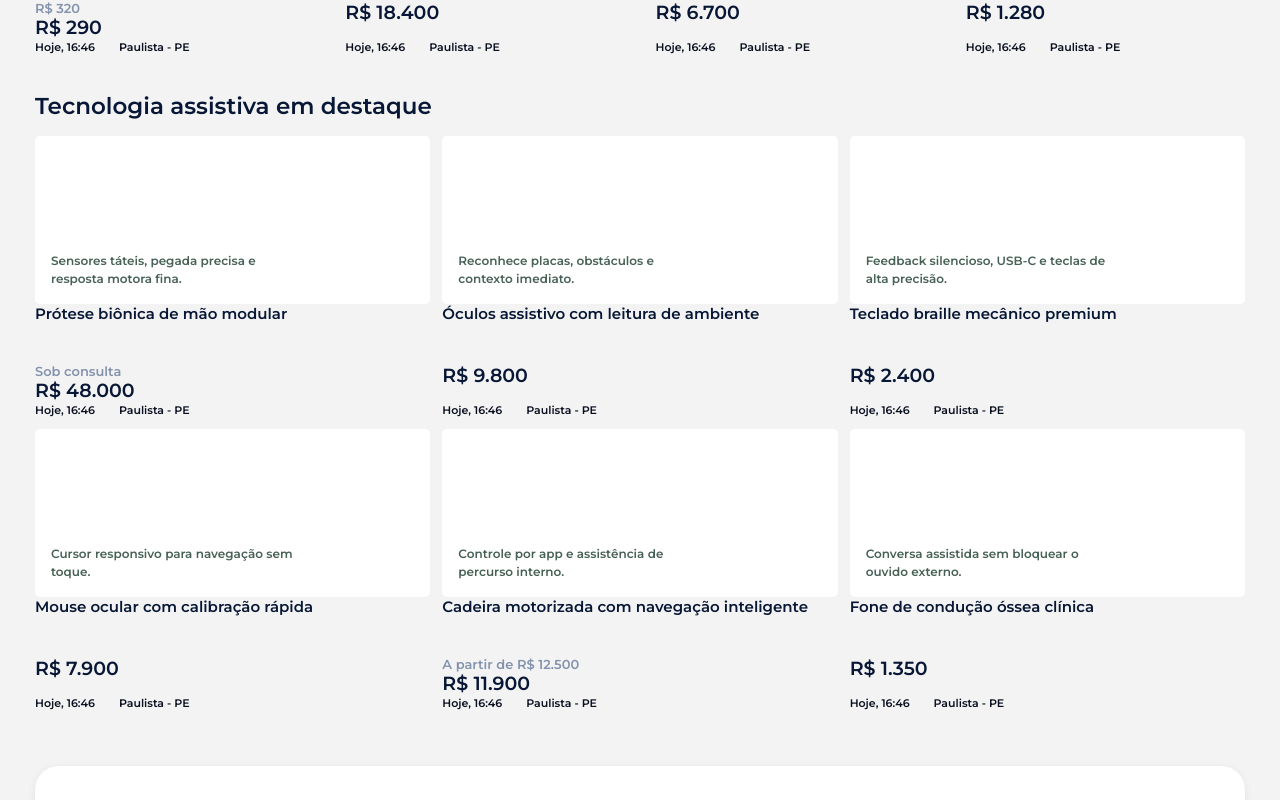
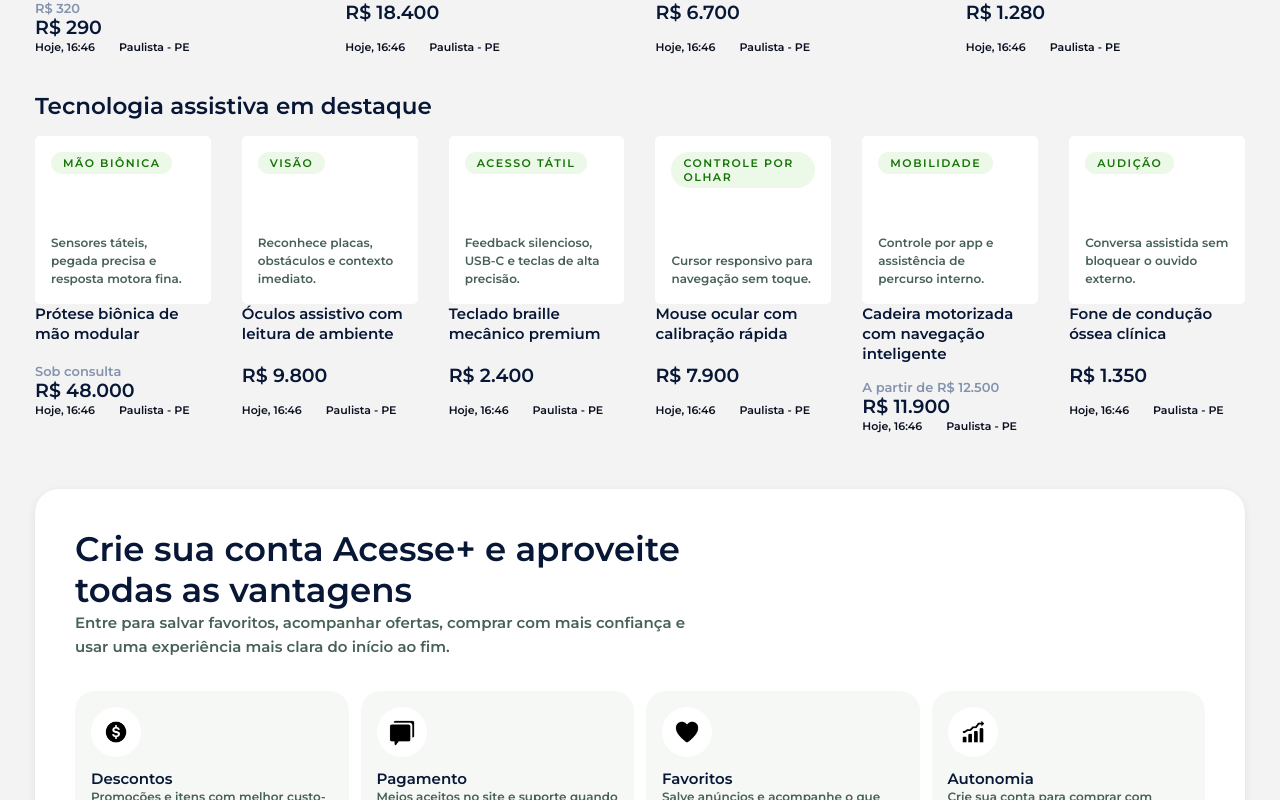
Before and after one commit to joelysonsilva-8777/RiseUp, a React (Vite) app: page / in a window 1280 px wide. Shown: the part 1440-2240 px from the top of the page. Built offline with nearby package versions, Linux system fonts and the light colour scheme; no server answers.

Commit message:
Restore desktop products section

```diff
--- a/src/components/inicial/ProductsSection.tsx
+++ b/src/components/inicial/ProductsSection.tsx
@@ -1,5 +1,6 @@
 type Product = {
   name: string;
+  category: string;
   description: string;
   oldPrice?: string;
   price: string;
@@ -8,33 +9,39 @@ type Product = {
 const products: Product[] = [
   {
     name: "Prótese biônica de mão modular",
+    category: "Mão biônica",
     description: "Sensores táteis, pegada precisa e resposta motora fina.",
     oldPrice: "Sob consulta",
     price: "R$ 48.000",
   },
   {
     name: "Óculos assistivo com leitura de ambiente",
+    category: "Visão",
     description: "Reconhece placas, obstáculos e contexto imediato.",
     price: "R$ 9.800",
   },
   {
     name: "Teclado braille mecânico premium",
+    category: "Acesso tátil",
     description: "Feedback silencioso, USB-C e teclas de alta precisão.",
     price: "R$ 2.400",
   },
   {
     name: "Mouse ocular com calibração rápida",
+    category: "Controle por olhar",
     description: "Cursor responsivo para navegação sem toque.",
     price: "R$ 7.900",
   },
   {
     name: "Cadeira motorizada com navegação inteligente",
+    category: "Mobilidade",
     description: "Controle por app e assistência de percurso interno.",
     oldPrice: "A partir de R$ 12.500",
     price: "R$ 11.900",
   },
   {
     name: "Fone de condução óssea clínica",
+    category: "Audição",
     description: "Conversa assistida sem bloquear o ouvido externo.",
     price: "R$ 1.350",
   },
@@ -43,19 +50,26 @@ const products: Product[] = [
 const ProductCard = ({
   name,
   oldPrice,
+  category,
   description,
   price,
 }: {
   name: string;
+  category: string;
   description: string;
   oldPrice?: string;
   price: string;
 }) => (
   <article className="min-w-0">
-    <div className="flex h-[168px] w-full flex-col items-start justify-end rounded-[5px] bg-white px-4 py-4 text-[#071735]">
-      <p className="max-w-[250px] text-[12px] leading-[18px] text-[#476155]">{description}</p>
+    <div className="flex h-[168px] w-full flex-col items-start justify-between rounded-[5px] bg-white px-4 py-4 text-[#071735]">
+      <span className="inline-flex rounded-full bg-[#ecf8e8] px-3 py-1 text-[11px] uppercase tracking-[0.14em] text-[#167307]">
+        {category}
+      </span>
+      <div>
+        <p className="text-[12px] leading-[18px] text-[#476155]">{description}</p>
+      </div>
     </div>
-    <h3 className="mt-3 min-h-[44px] text-[14px] leading-[18px] text-[#071735] sm:text-[15px] sm:leading-[20px]">{name}</h3>
+    <h3 className="mt-3 min-h-[44px] text-[15px] leading-[20px] text-[#071735]">{name}</h3>
     <div className="mt-4 min-h-[39px]">
       {oldPrice ? (
         <p className="text-[13px] leading-[15px] text-[#8493ad]">{oldPrice}</p>
@@ -74,11 +88,11 @@ type ProductsSectionProps = {
 };
 
 const ProductsSection = ({ className = "mt-[70px]" }: ProductsSectionProps) => (
-  <section className={`mx-auto w-[calc(100%-24px)] max-w-[1312px] px-0 sm:w-[calc(100%-70px)] ${className}`}>
-    <h2 className="text-[19px] leading-[24px] text-[#071735] sm:text-[23px] sm:leading-[28px]">
+  <section className={`mx-auto w-[calc(100%-70px)] max-w-[1312px] px-0 ${className}`}>
+    <h2 className="text-[23px] leading-[28px] text-[#071735]">
       Tecnologia assistiva em destaque
     </h2>
-    <div className="mt-4 grid grid-cols-2 gap-3 sm:grid-cols-3 lg:grid-cols-6 lg:gap-x-[31px]">
+    <div className="mt-4 grid grid-cols-6 gap-x-[31px]">
       {products.map((product, index) => (
         <ProductCard key={`${product.name}-${index}`} {...product} />
       ))}
```
